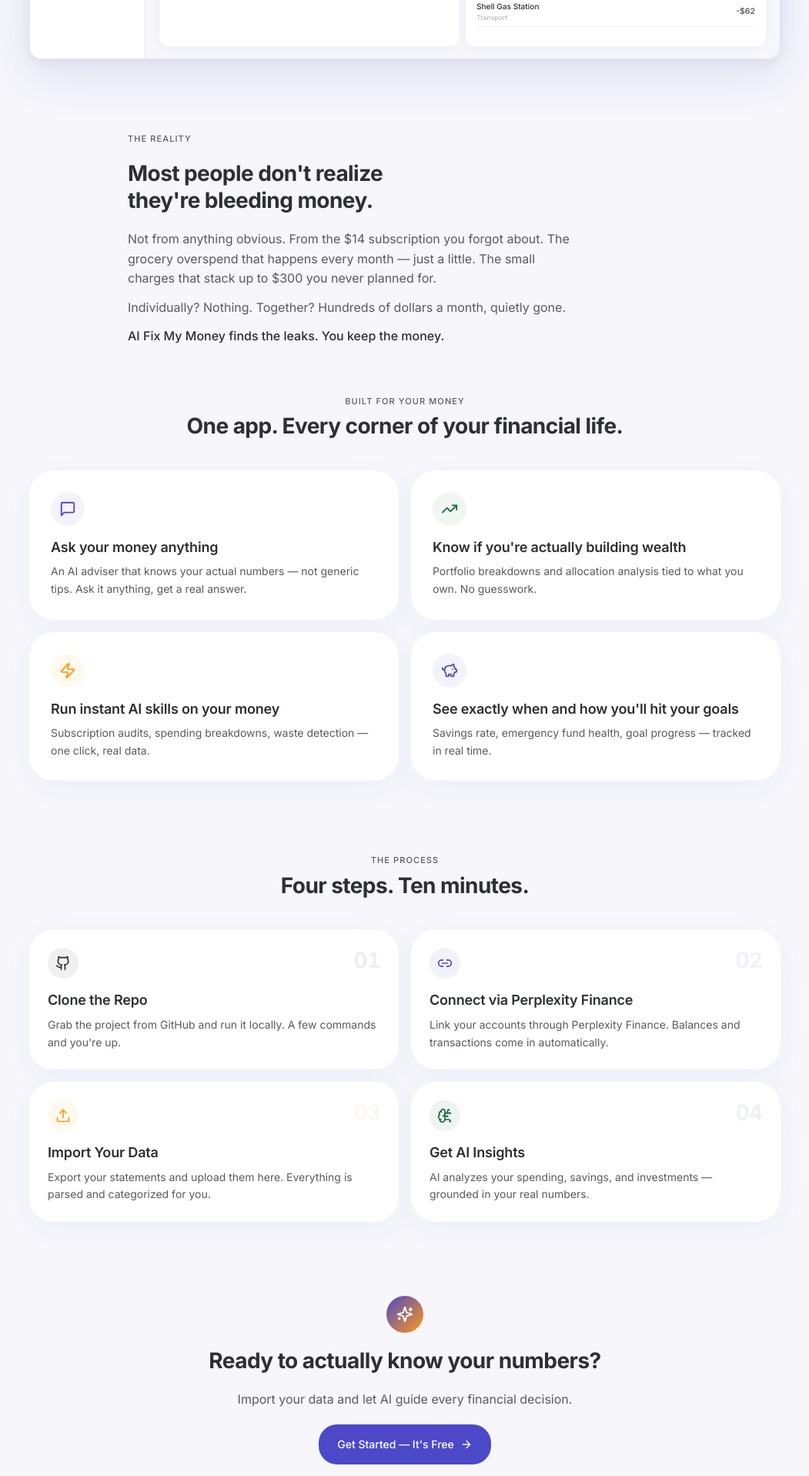
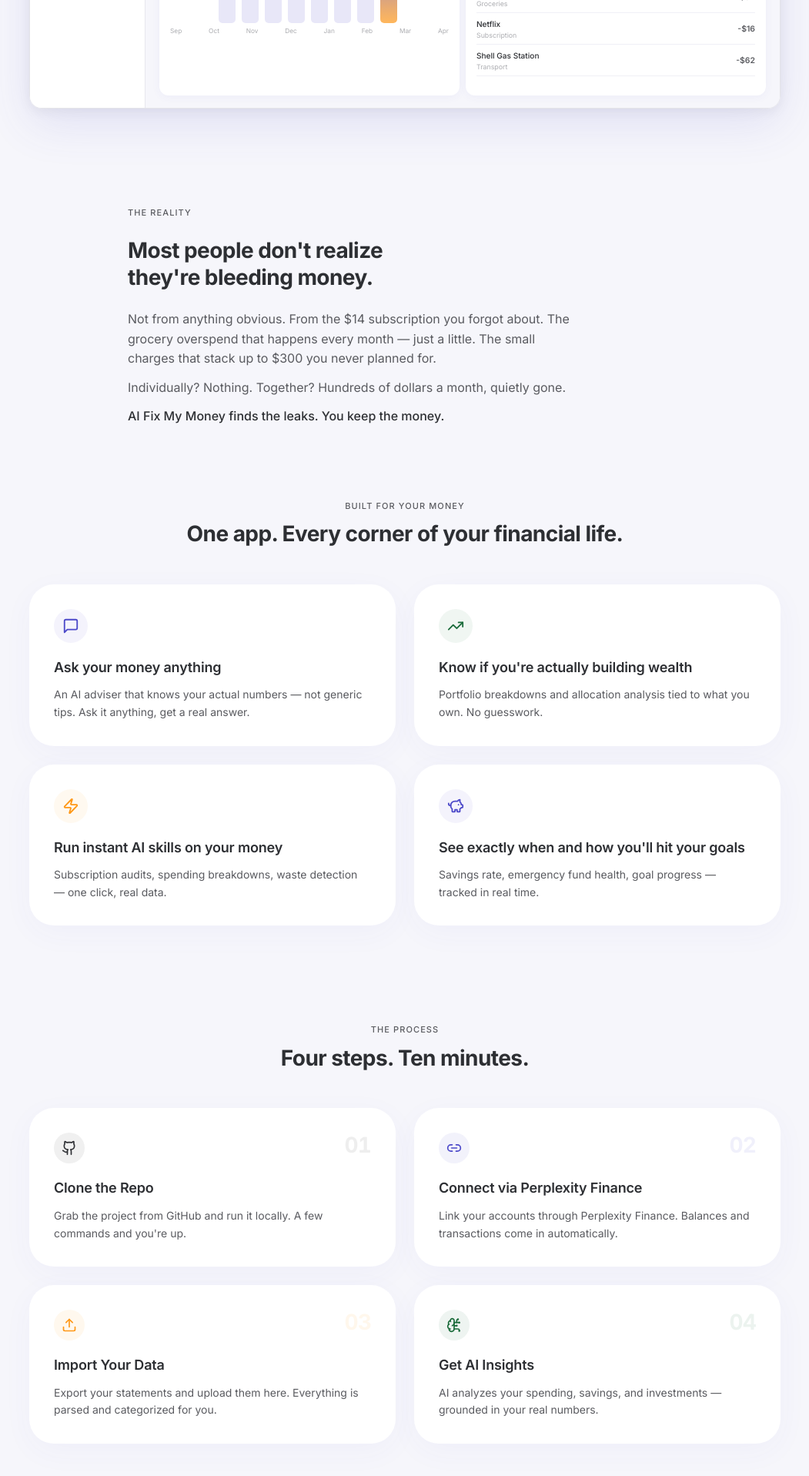
Before and after one commit to SoSaLay/ai-fix-my-money, a Next.js app in the folder luminous-ledger/: page / in a window 1280 px wide. Shown: the part 880-2797 px from the top of the page at 77% size, without its empty margins (114-1165 px from the left). Built offline with nearby package versions, Linux system fonts and the light colour scheme.

Commit message:
Increase spacing between cards and sections on landing page

```diff
--- a/luminous-ledger/app/(marketing)/page.tsx
+++ b/luminous-ledger/app/(marketing)/page.tsx
@@ -206,7 +206,7 @@ export default function MarketingPage() {
       </nav>
 
       {/* ── Hero ── */}
-      <section className="flex flex-col items-center text-center gap-6 px-6 pt-14 pb-16 max-w-3xl mx-auto w-full">
+      <section className="flex flex-col items-center text-center gap-8 px-6 pt-20 pb-20 max-w-3xl mx-auto w-full">
         <h1 className="text-display-lg text-on-surface">
           Your money,{' '}
           <span style={{ background: 'linear-gradient(135deg, #4c49c9, #ff9817)', WebkitBackgroundClip: 'text', WebkitTextFillColor: 'transparent' }}>
@@ -241,13 +241,13 @@ export default function MarketingPage() {
       </section>
 
       {/* ── App Preview ── */}
-      <section className="px-6 pb-24 max-w-5xl mx-auto w-full">
+      <section className="px-6 pb-32 max-w-5xl mx-auto w-full">
         <DashboardMockup />
       </section>
 
       {/* ── Story / Bridge ── */}
-      <section className="px-6 pb-16 max-w-3xl mx-auto w-full">
-        <div className="flex flex-col gap-5">
+      <section className="px-6 pb-24 max-w-3xl mx-auto w-full">
+        <div className="flex flex-col gap-6">
           <p className="text-label-sm text-on-surface-variant uppercase tracking-widest">The Reality</p>
           <h2 className="text-display-sm text-on-surface leading-tight">
             Most people don&apos;t realize<br />they&apos;re bleeding money.
@@ -269,21 +269,21 @@ export default function MarketingPage() {
       </section>
 
       {/* ── AI Features ── */}
-      <section className="px-6 pb-24 max-w-5xl mx-auto w-full">
-        <div className="text-center mb-10">
-          <p className="text-label-sm text-on-surface-variant uppercase tracking-widest mb-2">Built for Your Money</p>
+      <section className="px-6 pb-32 max-w-5xl mx-auto w-full">
+        <div className="text-center mb-12">
+          <p className="text-label-sm text-on-surface-variant uppercase tracking-widest mb-3">Built for Your Money</p>
           <h2 className="text-display-sm text-on-surface">One app. Every corner of your financial life.</h2>
         </div>
 
-        <div className="grid grid-cols-2 gap-4">
+        <div className="grid grid-cols-2 gap-6">
           {AI_FEATURES.map((feature) => (
             <div key={feature.title}
-              className="bg-surface-container-lowest rounded-2xl shadow-card p-7 flex flex-col gap-4">
+              className="bg-surface-container-lowest rounded-2xl shadow-card p-8 flex flex-col gap-5">
               <div className="w-11 h-11 rounded-xl flex items-center justify-center flex-shrink-0"
                 style={{ background: `${feature.color}10`, color: feature.color }}>
                 {feature.icon}
               </div>
-              <div className="flex flex-col gap-2">
+              <div className="flex flex-col gap-3">
                 <p className="text-headline-sm text-on-surface">{feature.title}</p>
                 <p className="text-body-md text-on-surface-variant leading-relaxed">{feature.body}</p>
               </div>
@@ -293,16 +293,16 @@ export default function MarketingPage() {
       </section>
 
       {/* ── How it works ── */}
-      <section className="px-6 pb-24 max-w-5xl mx-auto w-full">
-        <div className="text-center mb-10">
-          <p className="text-label-sm text-on-surface-variant uppercase tracking-widest mb-2">The Process</p>
+      <section className="px-6 pb-32 max-w-5xl mx-auto w-full">
+        <div className="text-center mb-12">
+          <p className="text-label-sm text-on-surface-variant uppercase tracking-widest mb-3">The Process</p>
           <h2 className="text-display-sm text-on-surface">Four steps. Ten minutes.</h2>
         </div>
 
-        <div className="grid grid-cols-2 gap-4">
+        <div className="grid grid-cols-2 gap-6">
           {STEPS.map((step) => (
             <div key={step.number}
-              className="bg-surface-container-lowest rounded-2xl shadow-card p-6 flex flex-col gap-4">
+              className="bg-surface-container-lowest rounded-2xl shadow-card p-8 flex flex-col gap-5">
               <div className="flex items-start justify-between">
                 <div className="w-10 h-10 rounded-xl flex items-center justify-center"
                   style={{ background: `${step.color}12`, color: step.color }}>
@@ -313,7 +313,7 @@ export default function MarketingPage() {
                   {step.number}
                 </span>
               </div>
-              <div className="flex flex-col gap-2">
+              <div className="flex flex-col gap-3">
                 <p className="text-headline-sm text-on-surface">{step.title}</p>
                 <p className="text-body-md text-on-surface-variant leading-relaxed">{step.body}</p>
               </div>
@@ -323,7 +323,7 @@ export default function MarketingPage() {
       </section>
 
       {/* ── Final CTA ── */}
-      <section className="px-6 pb-24 max-w-2xl mx-auto w-full text-center flex flex-col items-center gap-5">
+      <section className="px-6 pb-32 max-w-2xl mx-auto w-full text-center flex flex-col items-center gap-6">
         <div className="w-12 h-12 rounded-2xl flex items-center justify-center"
           style={{ background: 'linear-gradient(135deg, #4c49c9, #ff9817)' }}>
           <Sparkles size={22} className="text-white" />
```
